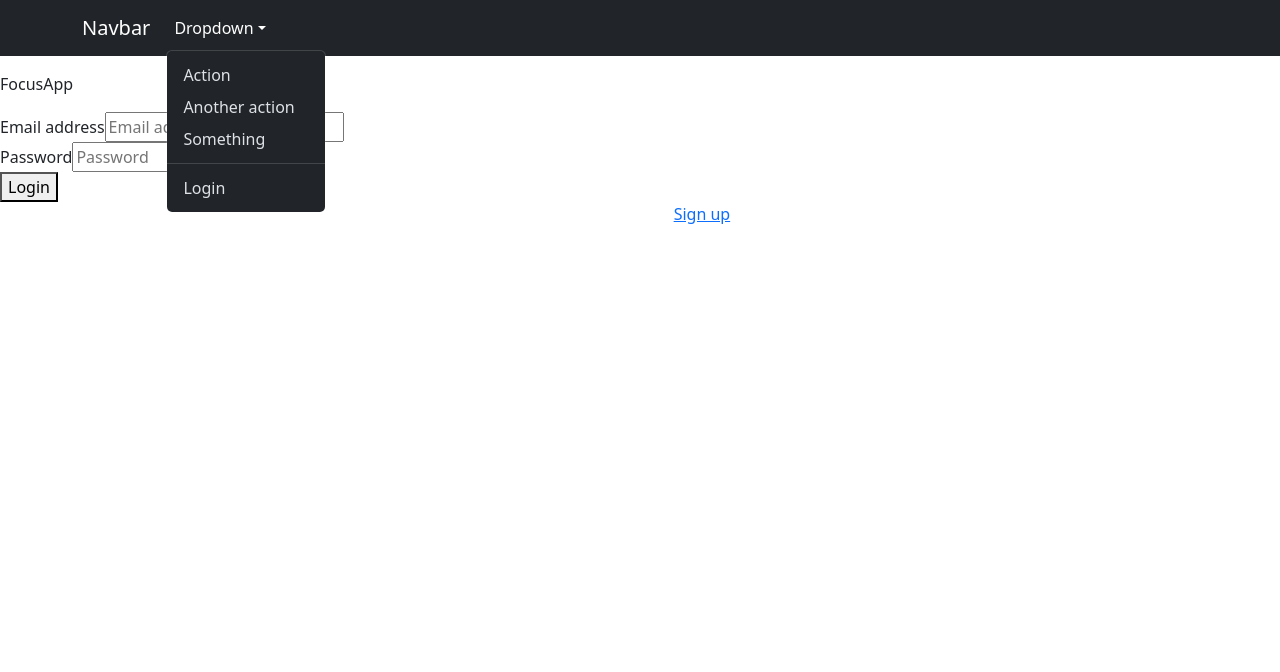
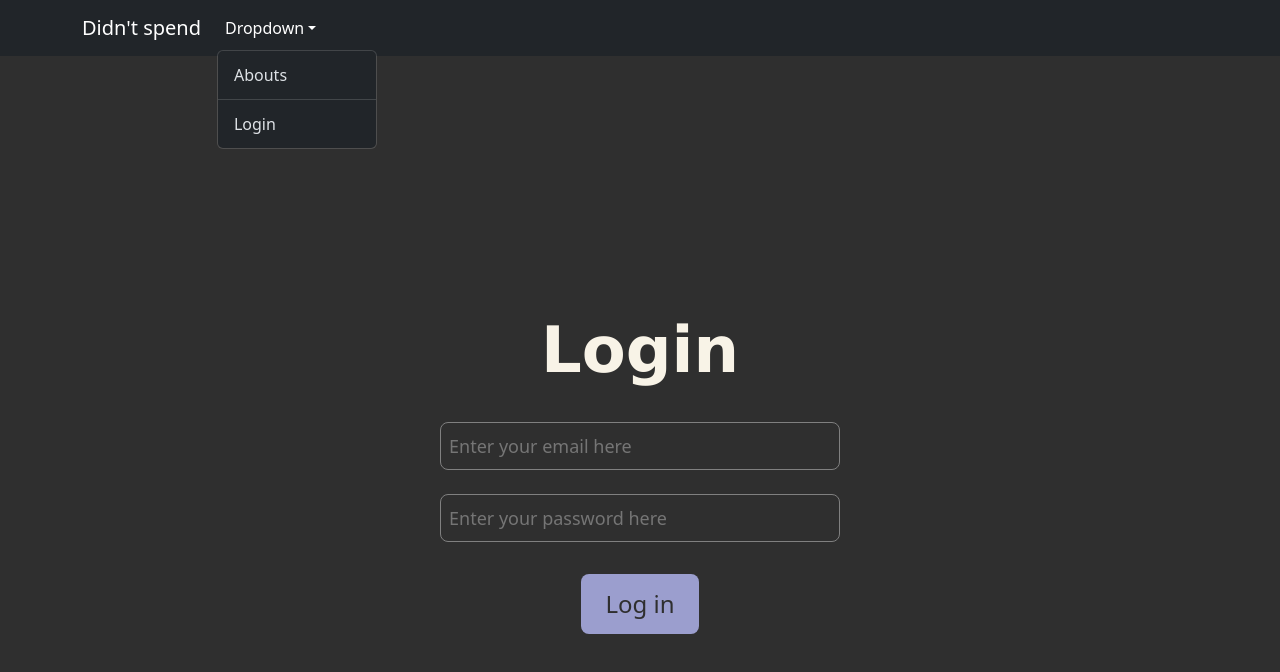
Before and after one commit to OliDesu/DidntSpendToday, a React (Create React App) app: page /login in a window 1280 px wide. Both pictures are taken after a click on the button "Dropdown". Shown: the top 672 px of the page. Built offline with nearby package versions, Linux system fonts and the light colour scheme; no server answers.

Commit message:
Remodeling the login page + adding the models and typescript on the project

```diff
--- a/package.json
+++ b/package.json
@@ -6,6 +6,10 @@
     "@testing-library/jest-dom": "^6.4.8",
     "@testing-library/react": "^16.0.0",
     "@testing-library/user-event": "^14.5.2",
+    "@types/jest": "^29.5.12",
+    "@types/node": "^22.1.0",
+    "@types/react": "^18.3.3",
+    "@types/react-dom": "^18.3.0",
     "bootstrap": "^5.3.3",
     "firebase": "^10.12.5",
     "postcss-initial": "^4.0.1",
@@ -14,6 +18,7 @@
     "react-dom": "^18.3.1",
     "react-router-dom": "^6.26.0",
     "react-scripts": "5.0.1",
+    "typescript": "^5.5.4",
     "web-vitals": "^4.2.2"
   },
   "scripts": {
--- a/src/App.css
+++ b/src/App.css
@@ -3,7 +3,7 @@ html {
   width: 100%;
   margin: 0;
   background-color: #222;
-  color: #fff;
+  color: #F8F3E7;
 }
 
 html,
@@ -20,5 +20,6 @@ body,
 
     .title {
         font-family: Verdana;
+        color: var(--creme)
     }
 }
--- a/src/App.js
+++ b/src/App.js
@@ -27,14 +27,12 @@ function App() {
         <Router>
             <Navbar bg="dark" data-bs-theme="dark">
                 <Container>
-                    <Navbar.Brand href="#home">Navbar</Navbar.Brand>
+                    <Navbar.Brand href="#home">Didn't spend</Navbar.Brand>
                     <Nav className="me-auto">
                         <NavDropdown title="Dropdown" id="collapsible-nav-dropdown">
-                            <NavDropdown.Item href="#action/3.1">Action</NavDropdown.Item>
-                            <NavDropdown.Item href="#action/3.2">
-                                Another action
+                            <NavDropdown.Item href="/about">
+                                Abouts
                             </NavDropdown.Item>
-                            <NavDropdown.Item href="#action/3.3">Something</NavDropdown.Item>
                             <NavDropdown.Divider />
                             <NavDropdown.Item href="/login" element={<Login />} >
                                 Login
--- /dev/null
+++ b/src/Auth/Login.css
@@ -0,0 +1,71 @@
+.mainContainer {
+    flex-direction: column;
+    display: flex;
+    align-items: center;
+    justify-content: center;
+    height: 100vh;
+    background-color: var(--gris);
+}
+
+.titleContainer {
+    display: flex;
+    flex-direction: column;
+    font-size: 64px;
+    font-weight: bolder;
+    align-items: center;
+    justify-content: center;
+}
+
+.resultContainer,
+.historyItem {
+    flex-direction: row;
+    display: flex;
+    width: 400px;
+    align-items: center;
+    justify-content: space-between;
+}
+
+.historyContainer {
+    flex-direction: column;
+    display: flex;
+    height: 200px;
+    align-items: center;
+    flex-grow: 5;
+    justify-content: flex-start;
+}
+
+.buttonContainer {
+    display: flex;
+    flex-direction: column;
+    align-items: center;
+    justify-content: center;
+    height: 260px;
+}
+
+.inputContainer {
+    display: flex;
+    flex-direction: column;
+    align-items: flex-start;
+    justify-content: center;
+}
+
+.inputContainer > .errorLabel {
+    color: red;
+    font-size: 12px;
+}
+
+.inputBox {
+    height: 48px;
+    width: 400px;
+    font-size: large;
+    border-radius: 8px;
+    border: 1px solid grey;
+    padding-left: 8px;
+    background-color: var(--gris);
+    color: var(--creme)
+
+}
+.title {
+    font-family: Verdana;
+    color: var(--creme)
+}
--- a/src/Auth/Login.js
+++ b/src/Auth/Login.js
@@ -1,8 +1,8 @@
 import React, {useState} from 'react';
 import {  signInWithEmailAndPassword   } from 'firebase/auth';
 import { auth } from './FirebaseConfig';
-import { NavLink, useNavigate } from 'react-router-dom'
-
+import { useNavigate } from 'react-router-dom'
+import './Login.css';
 const Login = () => {
     const navigate = useNavigate();
     const [email, setEmail] = useState('');
@@ -25,62 +25,48 @@ const Login = () => {
 
     }
 
-    return(
-        <>
-            <main >
-                <section>
-                    <div>
-                        <p> FocusApp </p>
+    return (
 
-                        <form>
-                            <div>
-                                <label htmlFor="email-address">
-                                    Email address
-                                </label>
+
+        <div className={'mainContainer'}>
+            <div className={'titleContainer'}>
+                <div className="title">Login</div>
+            </div>
+            <br/>
+            <div className={'inputContainer'}>
                 <input
                     id="email-address"
                     name="email"
                     type="email"
+                    value={email}
                     required
-                                    placeholder="Email address"
-                                    onChange={(e)=>setEmail(e.target.value)}
+                    placeholder="Enter your email here"
+                    onChange={(ev) => setEmail(ev.target.value)}
+                    className={'inputBox'}
                 />
             </div>
-
-                            <div>
-                                <label htmlFor="password">
-                                    Password
-                                </label>
+            <br/>
+            <div className={'inputContainer'}>
                 <input
                     id="password"
                     name="password"
                     type="password"
-                                    required
-                                    placeholder="Password"
-                                    onChange={(e)=>setPassword(e.target.value)}
+                    value={password}
+                    placeholder="Enter your password here"
+                    onChange={(ev) => setPassword(ev.target.value)}
+                    className={'inputBox'}
                 />
+
+            </div>
+            <br/>
+            <div className={'inputContainer'}>
+                <input className={'inputButton'} type="button"                                     onClick={onLogin}
+                       value={'Log in'}/>
+            </div>
         </div>
 
-                            <div>
-                                <button
-                                    onClick={onLogin}
-                                >
-                                    Login
-                                </button>
-                            </div>
-                        </form>
 
-                        <p className="text-sm text-white text-center">
-                            No account yet? {' '}
-                            <NavLink to="/signup">
-                                Sign up
-                            </NavLink>
-                        </p>
 
-                    </div>
-                </section>
-            </main>
-        </>
     )
 }
 
--- /dev/null
+++ b/src/Models/User.ts
@@ -0,0 +1,5 @@
+export interface User {
+    id: string;
+    email: string;
+    progress: [Date, boolean];
+}
--- a/src/index.css
+++ b/src/index.css
@@ -1,13 +1,68 @@
+html,
 body {
+  padding: 0;
+  background-color: var(--gris);
   margin: 0;
-  font-family: -apple-system, BlinkMacSystemFont, 'Segoe UI', 'Roboto', 'Oxygen',
-    'Ubuntu', 'Cantarell', 'Fira Sans', 'Droid Sans', 'Helvetica Neue',
-    sans-serif;
-  -webkit-font-smoothing: antialiased;
-  -moz-osx-font-smoothing: grayscale;
+  font-family:
+          -apple-system,
+          BlinkMacSystemFont,
+          Segoe UI,
+          Roboto,
+          Oxygen,
+          Ubuntu,
+          Cantarell,
+          Fira Sans,
+          Droid Sans,
+          Helvetica Neue,
+          sans-serif;
+}
+:root {
+    --creme: #F8F3E7;
+    --gris: #2F2F2F;
+    --lavande: #9B9ECE;
+    --rouge: #FB6376;
+    --vert:#06BA63;
+}
+* {
+  box-sizing: border-box;
+}
+.navbar {
+  display: flex;
+  flex-direction: row;
+  align-items: center;
+  justify-content: space-between;
+}
+.navbar-expand{
+  background-color: var(--gris);
+}
+main {
+  padding: 5rem 0;
+  flex: 1;
+  display: flex;
+  flex-direction: column;
+  justify-content: center;
+  align-items: center;
 }
 
 code {
-  font-family: source-code-pro, Menlo, Monaco, Consolas, 'Courier New',
-    monospace;
+  background: var(--gris);
+  border-radius: 5px;
+  padding: 0.75rem;
+  font-family:
+          Menlo,
+          Monaco,
+          Lucida Console,
+          Courier New,
+          monospace;
 }
+
+input[type='button'] {
+  border: none;
+  background: var(--lavande);
+  color: var(--gris);
+  padding: 12px 24px;
+  margin: 8px;
+  font-size: 24px;
+  border-radius: 8px;
+  cursor: pointer;
+}
```
Also changed, not shown: 1 other file (tests, documents, lock files or other folders). Lines whose indentation alone changed are shown as unchanged.
